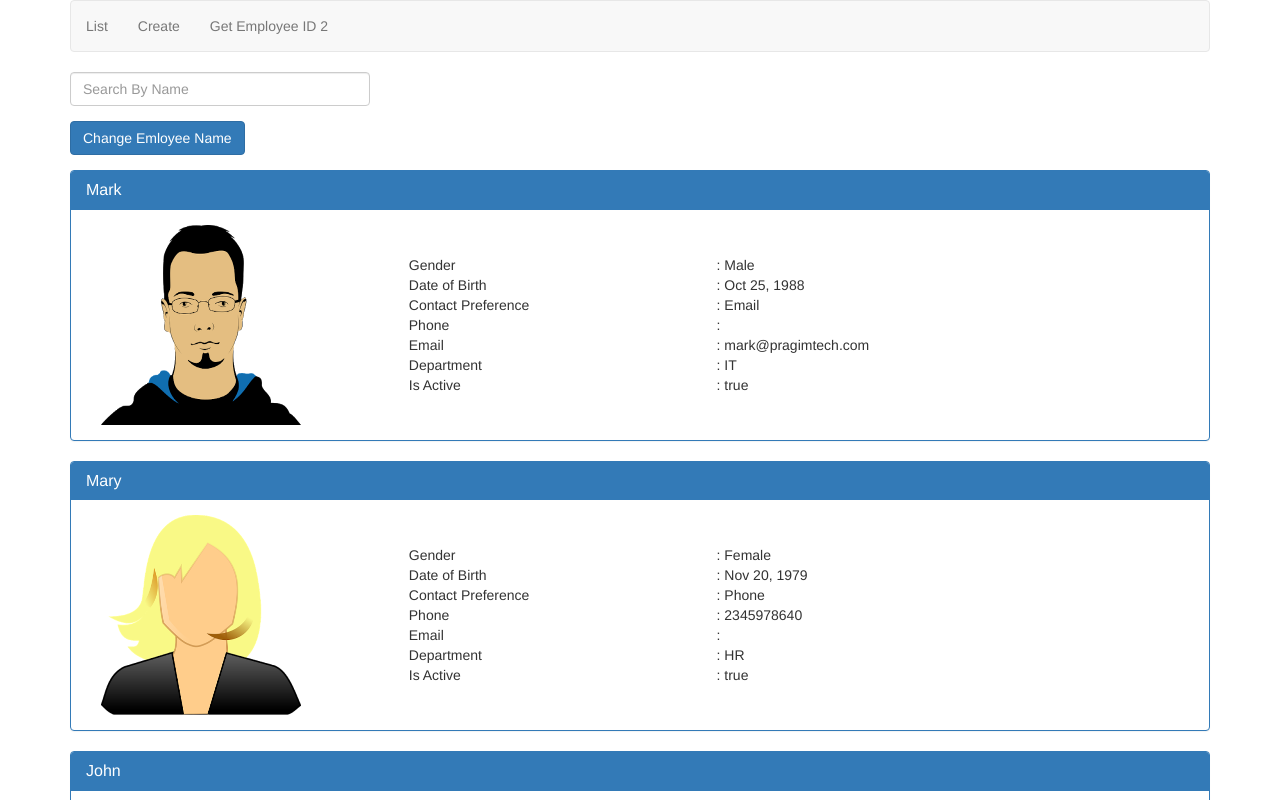
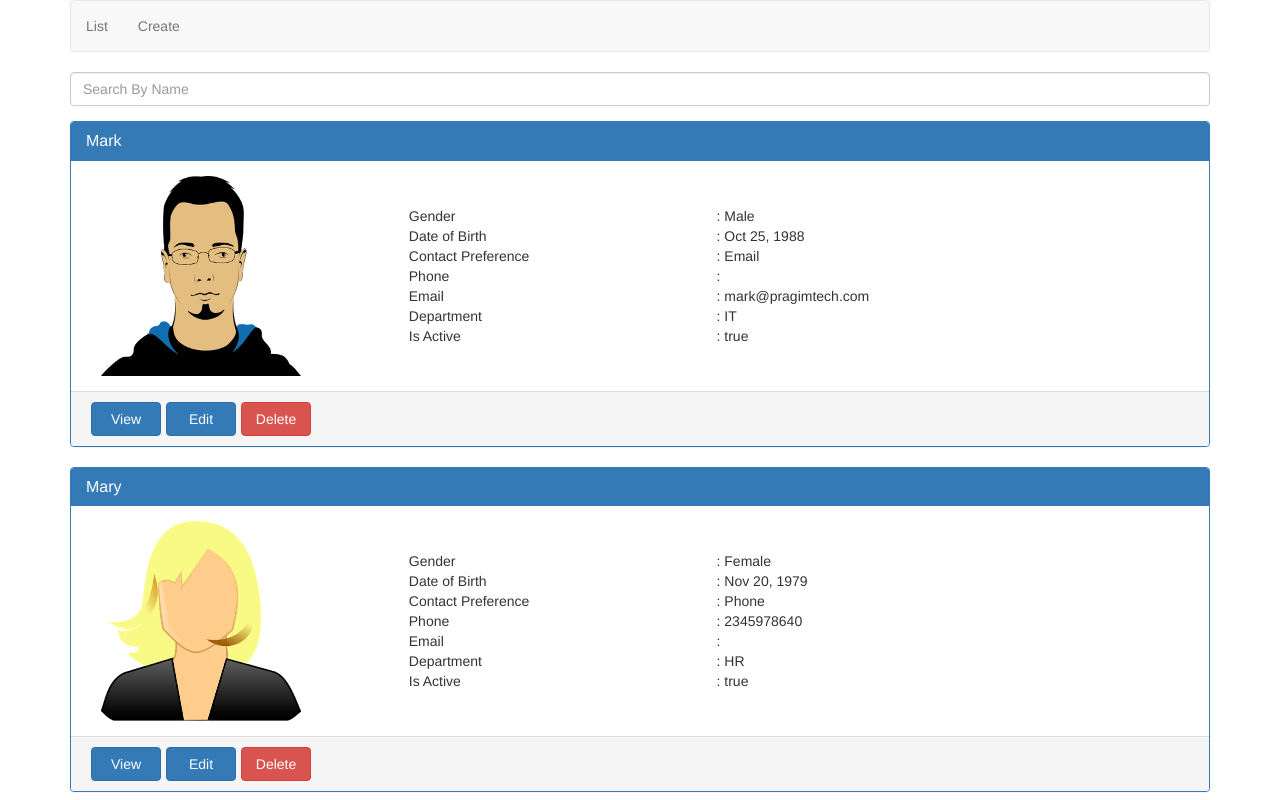
Before and after one commit to hanuman-jhaGmail/angularcrud-v1, an Angular app: page /list in a window 1280 px wide. Shown: the top 800 px of the page. Built offline with nearby package versions, Linux system fonts and the light colour scheme.

Commit message:
Passing data between component and formated app

```diff
--- a/src/app/app.component.html
+++ b/src/app/app.component.html
@@ -7,9 +7,6 @@
             <li>
                 <a routerLink="create">Create</a>
             </li>
-            <li>
-                <a [routerLink]="['/employees',2]">Get Employee ID 2</a>
-            </li>
         </ul>
     </nav>
     <div *ngIf="showLoadingIndicator" class="spinner"></div>
--- a/src/app/employees/display-employee.component.css
+++ b/src/app/employees/display-employee.component.css
@@ -6,3 +6,8 @@
     display: flex;
     align-items: center;
 }
+
+button.btn{
+    width: 70px;
+    margin: 0 0 0 5px;
+}
--- a/src/app/employees/display-employee.component.html
+++ b/src/app/employees/display-employee.component.html
@@ -74,4 +74,9 @@
       </div>
     </div>
   </div>
+  <div class="panel-footer">
+    <button class="btn btn-primary" (click)="viewEmployee()">View</button>
+    <button class="btn btn-primary">Edit</button>
+    <button class="btn btn-danger">Delete</button>
+  </div>
 </div>
--- a/src/app/employees/display-employee.component.ts
+++ b/src/app/employees/display-employee.component.ts
@@ -1,6 +1,6 @@
 import { Component, OnInit, Input } from '@angular/core';
 import { Employee } from '../models/employee.model';
-import { ActivatedRoute } from '@angular/router';
+import { ActivatedRoute, Router } from '@angular/router';
 
 @Component({
   selector: 'app-display-employee',
@@ -10,10 +10,16 @@ import { ActivatedRoute } from '@angular/router';
 export class DisplayEmployeeComponent implements OnInit {
   private selectedEmployeeId: number;
   @Input() employee: Employee;
-  constructor(private _route: ActivatedRoute) { }
+  @Input() searchTerm: string;
+  constructor(private _route: ActivatedRoute, private _router: Router) { }
 
   ngOnInit() {
     this.selectedEmployeeId = +this._route.snapshot.paramMap.get('id');
   }
 
+  viewEmployee() {
+    this._router.navigate(['/employees', this.employee.id], {
+      queryParams: {'searchTerm': this.searchTerm}
+    });
+  }
 }
--- a/src/app/employees/list-employees.component.html
+++ b/src/app/employees/list-employees.component.html
@@ -1,12 +1,7 @@
 <div class="form-group">
-    <input type="text" class="form-control" placeholder="Search By Name" style="width:300px"
+    <input type="text" class="form-control" placeholder="Search By Name"
             [(ngModel)]="searchTerm"/>
 </div>
-<div class="form-group">
-        <button (click)="changeEmployeeName()" class="btn btn-primary">Change Emloyee Name</button>
-    </div>
 <div *ngFor="let employee of filteredEmployees">
-    <div (click)="onClick(employee.id)" class="pointerCursor">
-        <app-display-employee [employee]="employee"></app-display-employee>
-    </div>
+        <app-display-employee [employee]="employee" [searchTerm]="searchTerm"></app-display-employee>
 </div>
--- a/src/app/employees/list-employees.component.ts
+++ b/src/app/employees/list-employees.component.ts
@@ -37,12 +37,4 @@ export class ListEmployeesComponent implements OnInit {
   ngOnInit() {
   }
 
-  onClick(employeeId: Number) {
-    this._router.navigate(['/employees', employeeId]);
-  }
-
-  changeEmployeeName() {
-    this.employees[0].name = 'Jordan';
-    this.filteredEmployees = this.filterEmployees(this.searchTerm);
-  }
 }
```
